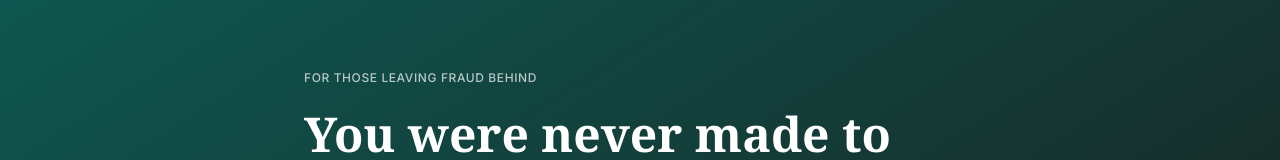
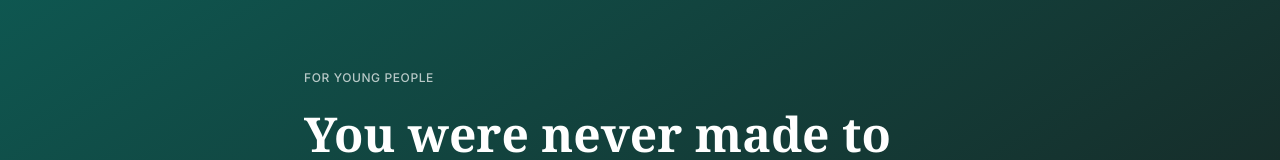
Before and after one commit to whoisjimilitan/restoration-community, a Next.js app in the folder apps/web/: page / in a window 1280 px wide. Shown: the part 172-332 px from the top of the page. Built offline with nearby package versions, Linux system fonts and the light colour scheme; a web font is replaced by a local one.

Commit message:
simplify: Tagline to 'For Young People'

```diff
--- a/apps/web/src/app/page.tsx
+++ b/apps/web/src/app/page.tsx
@@ -26,7 +26,7 @@ export default function Home() {
       <section className="w-full min-h-screen flex flex-col justify-center bg-gradient-to-br from-rc-accent to-rc-text px-6 sm:px-8 md:px-12 py-24 md:py-32">
         <div className="max-w-2xl mx-auto w-full space-y-6">
           <div className={`transform transition-all duration-700 ${isLoaded ? 'opacity-100 translate-y-0' : 'opacity-0 translate-y-4'}`} style={{ transitionDelay: '120ms' }}>
-            <p className="text-xs font-medium text-white/70 uppercase tracking-wider">For Those Leaving Fraud Behind</p>
+            <p className="text-xs font-medium text-white/70 uppercase tracking-wider">For Young People</p>
           </div>
 
           <div className={`transform transition-all duration-700 ${isLoaded ? 'opacity-100 translate-y-0' : 'opacity-0 translate-y-4'}`} style={{ transitionDelay: '240ms' }}>
```
